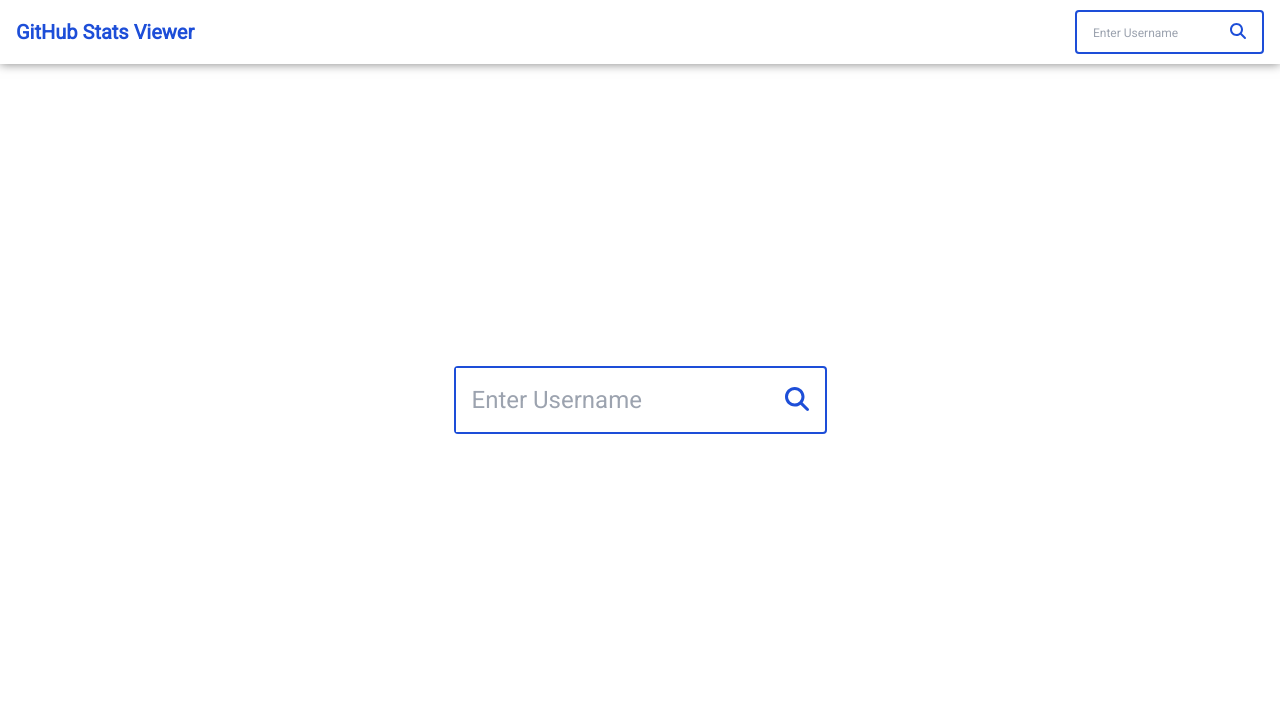
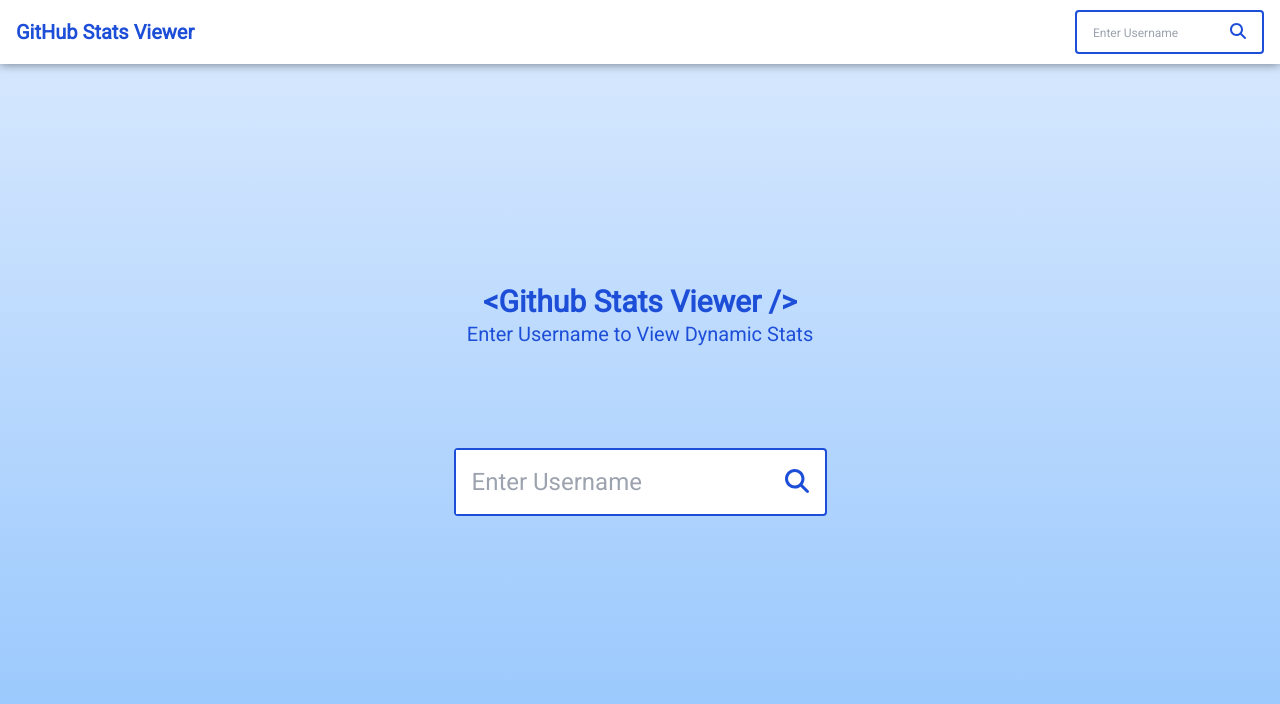
Before and after one commit to GokulAbisheak/github-stats-viewer, a React (Vite) app in the folder src/: page / in a window 1280 px wide. Shown: the top 704 px of the page. Built offline with nearby package versions, Linux system fonts and the light colour scheme.

Commit message:
Improved UI

```diff
--- a/src/src/components/Home/index.jsx
+++ b/src/src/components/Home/index.jsx
@@ -14,8 +14,14 @@ const Home = () => {
   return (
     <>
       <Header />
-      <div className="h-screen flex flex-col justify-center items-center">
-        <div className="border-2 border-blue-700 items-stretch text-2xl rounded">
+      <div className="h-screen flex flex-col justify-center items-center bg-gradient-to-b to-blue-300 from-blue-100">
+        <div className="text-3xl font-semibold text-blue-700">
+          {`<Github Stats Viewer />`}
+        </div>
+        <div className="text-xl text-blue-700 mb-[100px]">
+          Enter Username to View Dynamic Stats
+        </div>
+        <div className="border-2 border-blue-700 items-stretch text-2xl rounded bg-white">
           <input
             type="text"
             className="p-4 outline-0"
```
